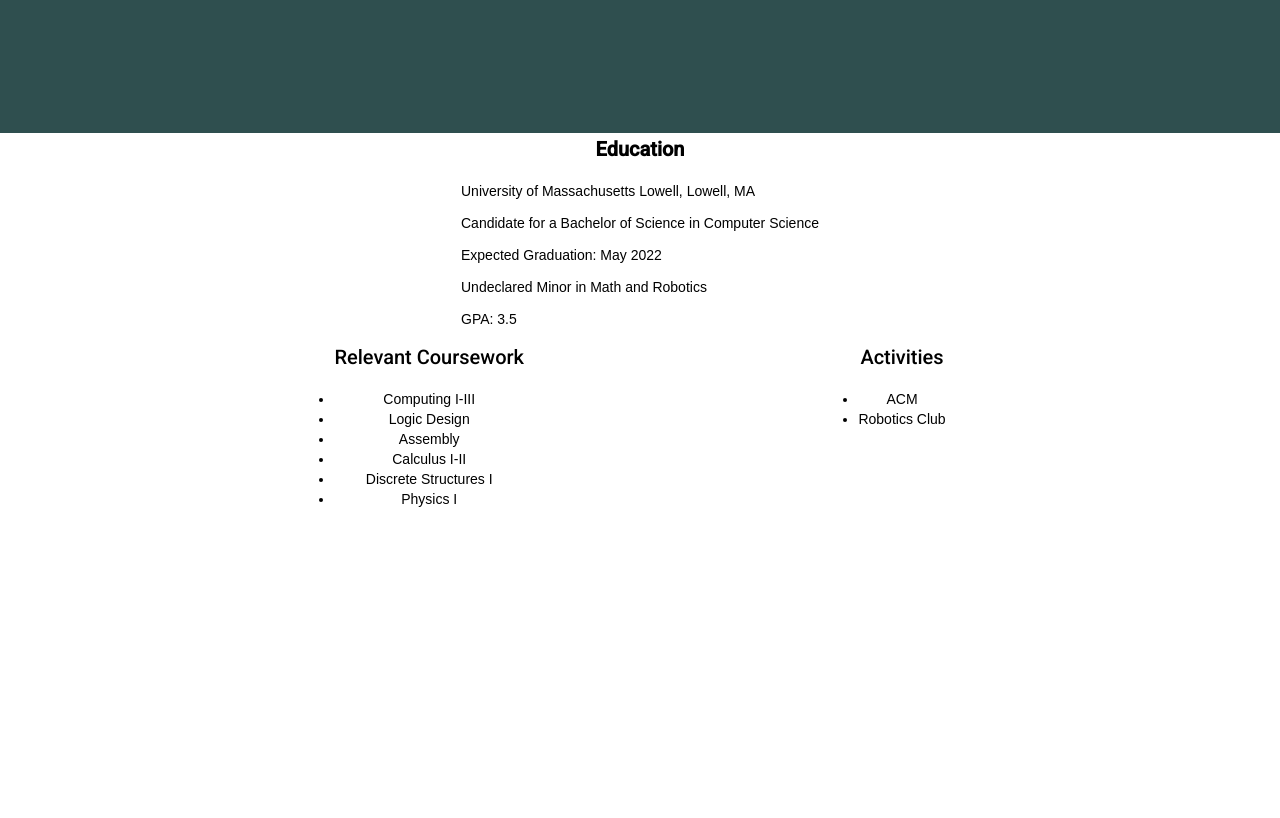
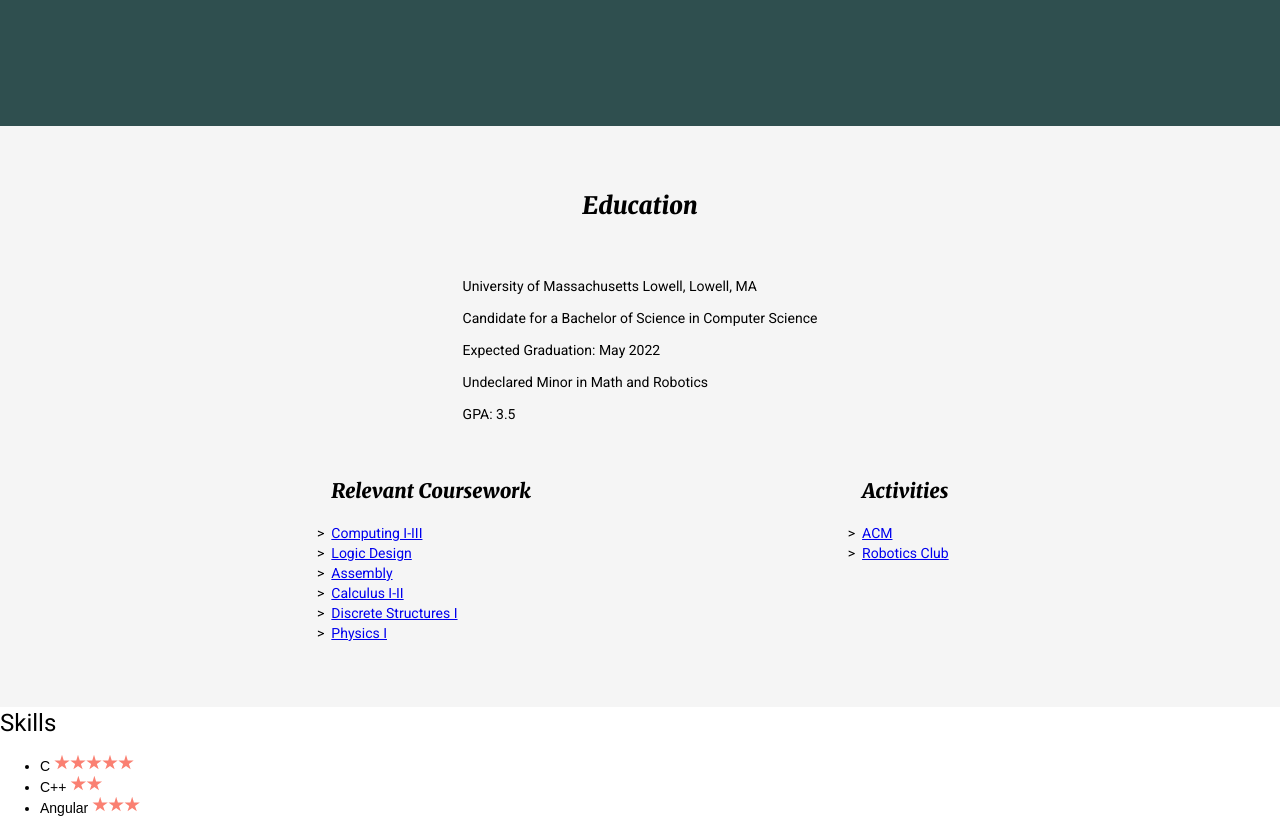
Before and after one commit to TheNthMichael/PersonalWebsite, an Angular app: page / in a window 1280 px wide. Shown: the part 760-1578 px from the top of the page. Before the commit the page ends 1269 px from the top, so only its background shows below. Built offline with nearby package versions, Linux system fonts and the light colour scheme.

Commit message:
added AddedProfileWIP component

```diff
--- a/src/app/app.component.html
+++ b/src/app/app.component.html
@@ -10,4 +10,5 @@
 <app-canvasbackground></app-canvasbackground>
 <app-profile></app-profile>
 <app-profile-education></app-profile-education>
+<app-skills></app-skills>
 <router-outlet></router-outlet>
--- a/src/app/app.module.ts
+++ b/src/app/app.module.ts
@@ -8,6 +8,7 @@ import { NavbarComponent } from './navbar/navbar.component';
 import { CanvasbackgroundComponent } from './canvasbackground/canvasbackground.component';
 import { ProfileComponent } from './profile/profile.component';
 import { ProfileEducationComponent } from './profile-education/profile-education.component';
+import { SkillsComponent } from './skills/skills.component';
 
 @NgModule({
   declarations: [
@@ -15,7 +16,8 @@ import { ProfileEducationComponent } from './profile-education/profile-education
     NavbarComponent,
     CanvasbackgroundComponent,
     ProfileComponent,
-    ProfileEducationComponent
+    ProfileEducationComponent,
+    SkillsComponent
   ],
   imports: [
     BrowserModule,
--- a/src/app/profile-education/profile-education.component.css
+++ b/src/app/profile-education/profile-education.component.css
@@ -1,7 +1,11 @@
+@import url('https://fonts.googleapis.com/css2?family=Roboto&display=swap');
+@import url('https://fonts.googleapis.com/css2?family=Merriweather:ital,wght@1,900&display=swap');
+
 * {
     box-sizing: border-box;
     margin: 0;
     padding: 0;
+    font-family: 'Roboto', sans-serif;
 }
 
 .center {
@@ -11,10 +15,14 @@
 
 .container {
     text-align: center;
+    padding: 5% 0;
+    background-color: whitesmoke;
 }
 
 .edu-container {
     text-align: center;
+    background-color: whitesmoke;
+    padding: 3% 0%;
 }
 
 .edu-container p {
@@ -28,10 +36,10 @@
 }
 
 .title {
-    font-size: 20px;
+    font-family: 'Merriweather', serif;
 }
-h1 {
-    font-weight: bold;
+h2 {
+  font-size: 1.25rem;
 }
 
 .education-container .classes {
@@ -41,3 +49,11 @@ h1 {
 .education-container .activities {
     order: 3;
 }
+
+ul {
+}
+
+ul li {
+    list-style-type: '>  ';
+    text-align: left;
+}
--- a/src/app/profile-education/profile-education.component.html
+++ b/src/app/profile-education/profile-education.component.html
@@ -13,19 +13,19 @@
         <div class="classes">
             <h2 class="title">Relevant Coursework</h2>
             <ul class="classes-list">
-                <li>Computing I-III</li>
-                <li>Logic Design</li>
-                <li>Assembly</li>
-                <li>Calculus I-II</li>
-                <li>Discrete Structures I</li>
-                <li>Physics I</li>
+                <li><a href="#">Computing I-III</a></li>
+                <li><a href="#">Logic Design</a></li>
+                <li><a href="#">Assembly</a></li>
+                <li><a href="#">Calculus I-II</a></li>
+                <li><a href="#">Discrete Structures I</a></li>
+                <li><a href="#">Physics I</a></li>
             </ul>
         </div>
         <div class="activities">
             <h2 class="title">Activities</h2>
             <ul class="activities-list">
-                <li>ACM</li>
-                <li>Robotics Club</li>
+                <li><a href="#">ACM</a></li>
+                <li><a href="#">Robotics Club</a></li>
             </ul>
         </div>
 
--- a/src/app/profile/profile.component.css
+++ b/src/app/profile/profile.component.css
@@ -38,14 +38,16 @@ h1 {
 .position-geometry {
     text-align: center;
     background-color: darkslategray;
+    width: 100%;
     height: 30vh;
-    margin-top: -1%;
+    max-height: 230px;
 }
 
 .under-geometry {
     margin-top: -10px;
-    width: 100vw;
-    height: 30vh;
+    position: relative;
+    height: 100%;
+    max-height: 230px;
     clip-path: polygon(0% 0%, 100% 0%, 100% 0%, 90% 0%, 80% 0%, 60% 0%, 40% 0% , 20% 0% , 10% 0% ,0% 0%);
     animation: clips 5s ease infinite;
     background-color: whitesmoke;
@@ -56,4 +58,7 @@ h1 {
     50% {
         clip-path: polygon(0% 0%, 100% 0%, 55% 0%, 55% 60%, 62% 60%, 50% 100%, 50% 100% , 38% 60% , 45% 60% ,45% 0%);
     }
+    100% {
+        clip-path: polygon(0% 0%, 100% 0%, 50% 0%, 50% 100%, 62% 100%, 100% 100%, 0% 100% , 38% 100% , 50% 100% ,50% 0%);
+    }
   }
--- a/src/app/profile/profile.component.html
+++ b/src/app/profile/profile.component.html
@@ -4,8 +4,8 @@
         <p>
         I am currently a student at the University of Massachusetts Lowell studying for a bachelors in Computer Science.
         Prior to transferring there I was a student at Westfield State for two semesters before I decided to transfer to a
-        closer school. At both universities I've had great experiences. My previous cs1020 teacher Steve Bourghous was a great
-        lecturer and often provided insights onto personal projects. MY teachers at the University of Massachusetts Lowell were
+        closer school. At both universities I've had great experiences. My previous cs1020 teacher Steve BouGhosn was a great
+        lecturer and often provided insights onto personal projects. My teachers at the University of Massachusetts Lowell were
         also a great help when it came to engaging material and labs. My main interests in my field are Algorithm Design, Simulation,
         Desktop Applications, Image Processing, Machine Learning, and Web Development. I also have interests in hardware although the
         projects I do I treat mainly as a hobby.
--- /dev/null
+++ b/src/app/skills/Tests.ts
@@ -0,0 +1,11 @@
+export class Test {
+    skill:string;
+    rating:number;
+    constructor(a,b) {
+      this.skill = a;
+      this.rating = b;
+    }
+  }
+
+
+export const TESTS: Test[] = [new Test('C', 5), new Test('C++', 2), new Test('Angular', 3)];
--- /dev/null
+++ b/src/app/skills/skills.component.css
@@ -0,0 +1,11 @@
+* {
+    box-sizing: border-box;
+}
+
+.star {
+    display: inline-block;
+    background-color: salmon;
+    clip-path: polygon(50% 0%, 61% 35%, 98% 35%, 68% 57%, 79% 91%, 50% 70%, 21% 91%, 32% 57%, 2% 35%, 39% 35%);
+    width: 1rem;
+    height: 1rem;
+}
--- /dev/null
+++ b/src/app/skills/skills.component.html
@@ -0,0 +1,16 @@
+<div class="container">
+    <div class="title">
+        <h1>Skills</h1>
+    </div>
+    <div class="skills-container">
+        <div class="column1">
+            <ul>
+                <li class="case" *ngFor="let Test of TESTS2">{{ Test.skill }} <span *ngFor="let i of Arr(Test.rating).fill(1)"> <span class="star"></span>  </span></li>
+            </ul>
+        </div>
+        <div class="column2">
+
+        </div>
+    </div>
+
+</div>
--- /dev/null
+++ b/src/app/skills/skills.component.ts
@@ -0,0 +1,23 @@
+import { Component, OnInit } from '@angular/core';
+import {Test, TESTS } from './Tests'
+
+@Component({
+  selector: 'app-skills',
+  templateUrl: './skills.component.html',
+  styleUrls: ['./skills.component.css']
+})
+
+
+
+export class SkillsComponent implements OnInit {
+
+  TESTS2 = TESTS;
+  Arr = Array;
+
+  constructor() { }
+
+  ngOnInit(): void {
+
+  }
+
+}
```
Also changed, not shown: 1 other file (tests, documents, lock files or other folders).
